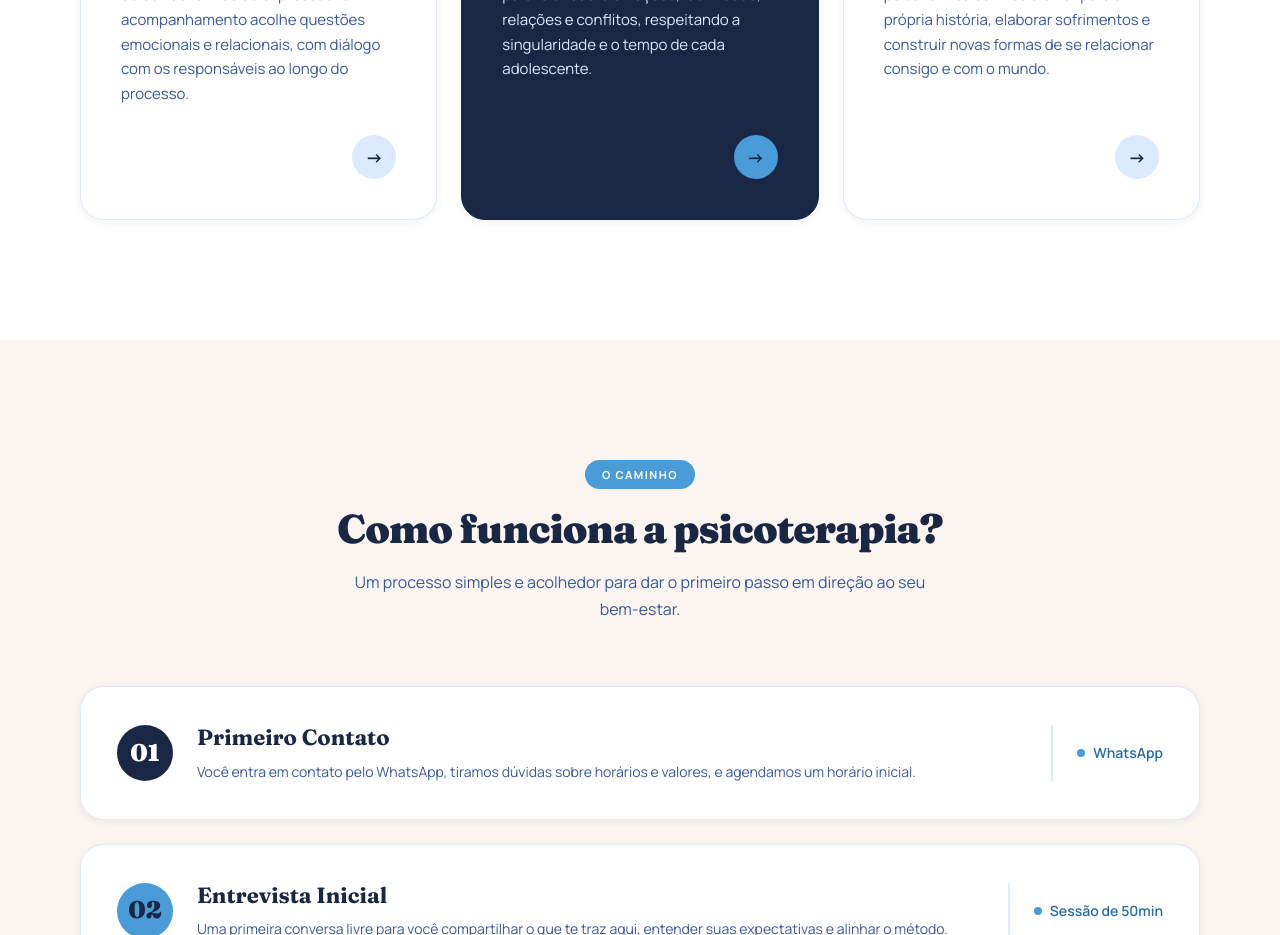
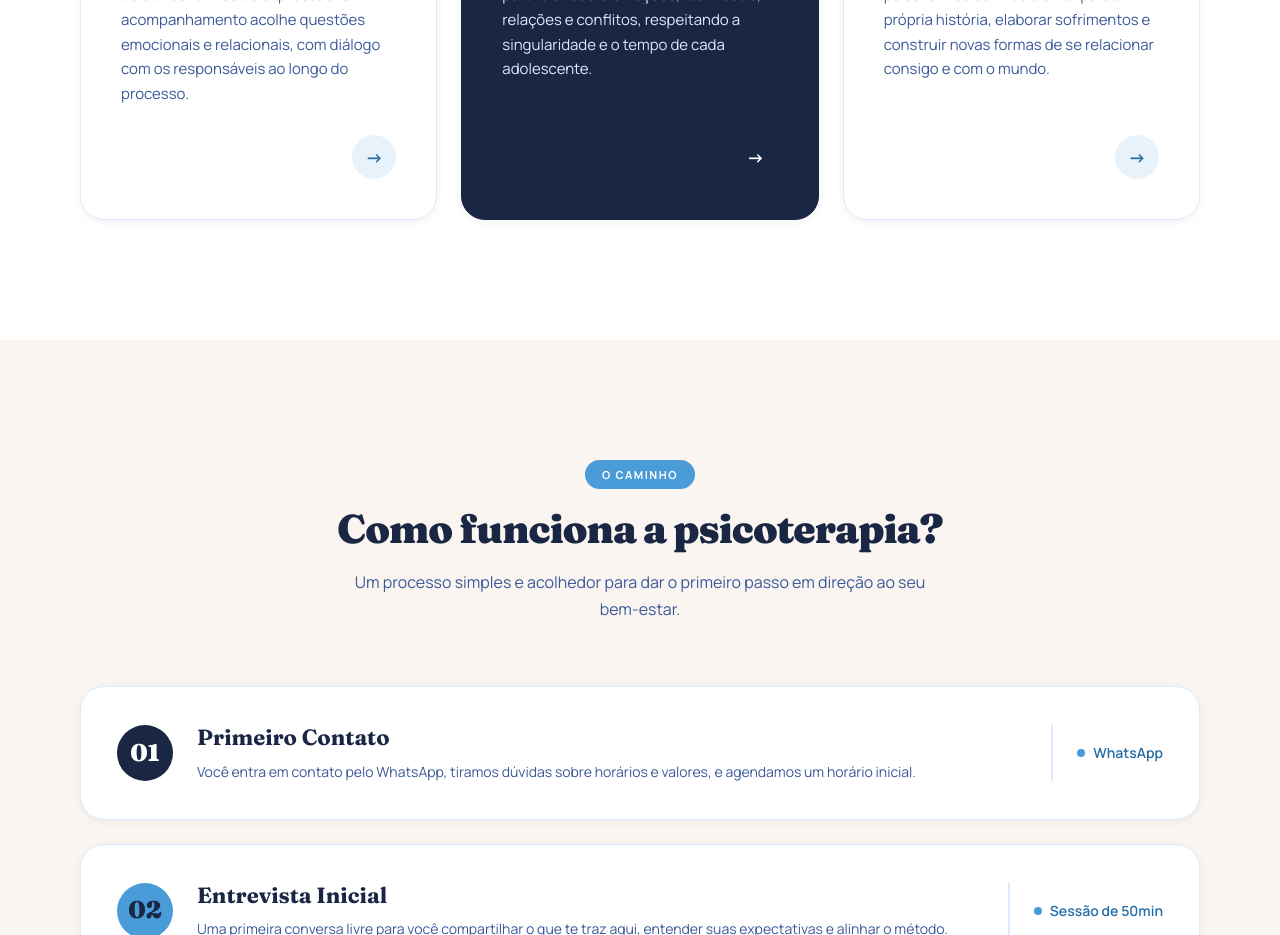
Before and after one commit to flaviafreitas/ana-flavia, a Nuxt app: page / in a window 1280 px wide. Shown: the part 2300-3235 px from the top of the page. Built offline with nearby package versions, Linux system fonts and the light colour scheme.

Commit message:
Use shared service button colors

```diff
--- a/app/assets/scss/modules/_services.scss
+++ b/app/assets/scss/modules/_services.scss
@@ -66,12 +66,10 @@
   height: 44px;
   min-height: 44px;
   padding: 0;
-  background: var(--color-blue-100);
-  color: var(--color-text);
   font-size: var(--text-body-lg);
 
-  &.btn--brand {
-    background: var(--color-primary-500);
+  &.btn--ghost {
+    background: var(--color-surface-soft);
   }
 }
 
```
